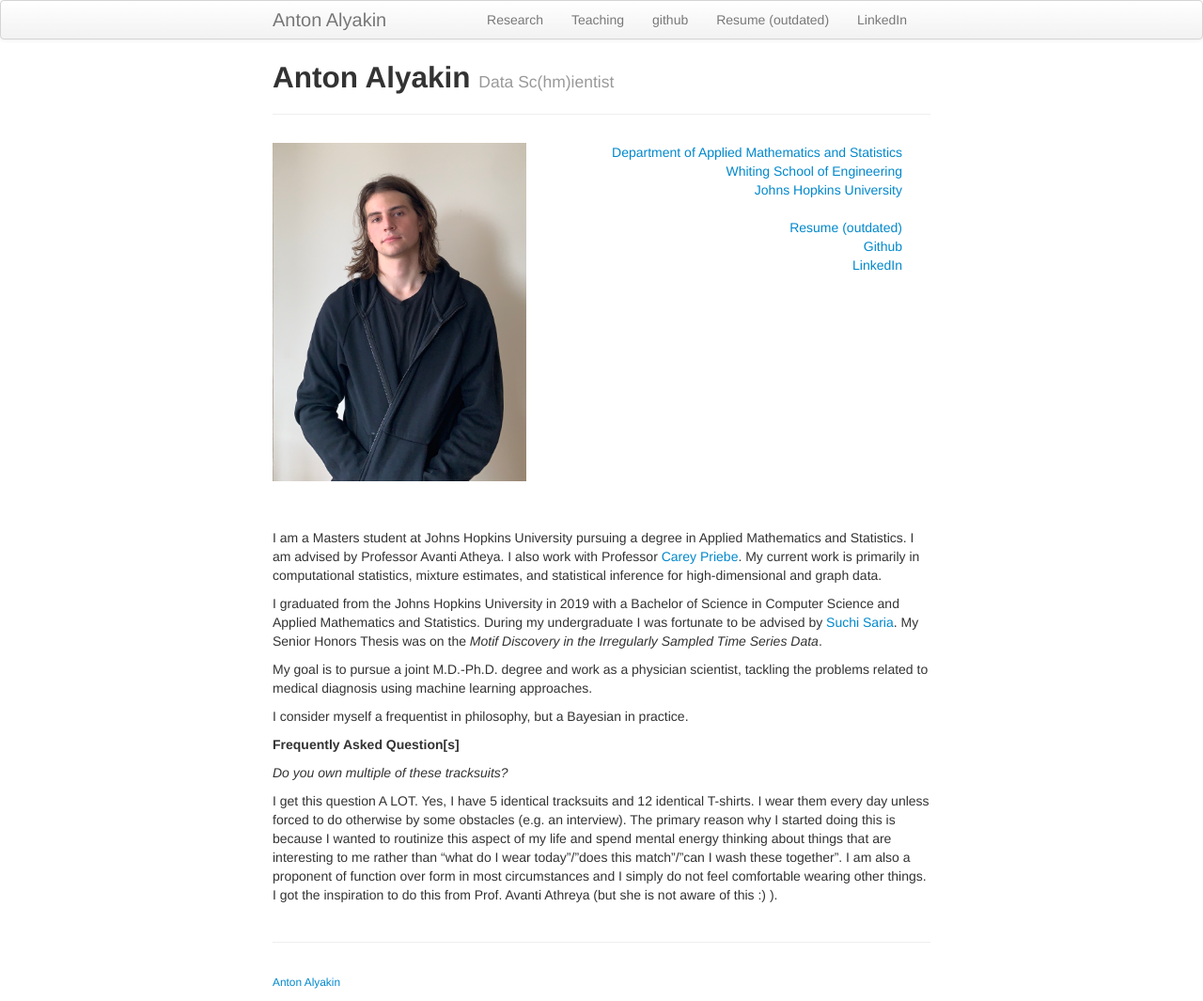
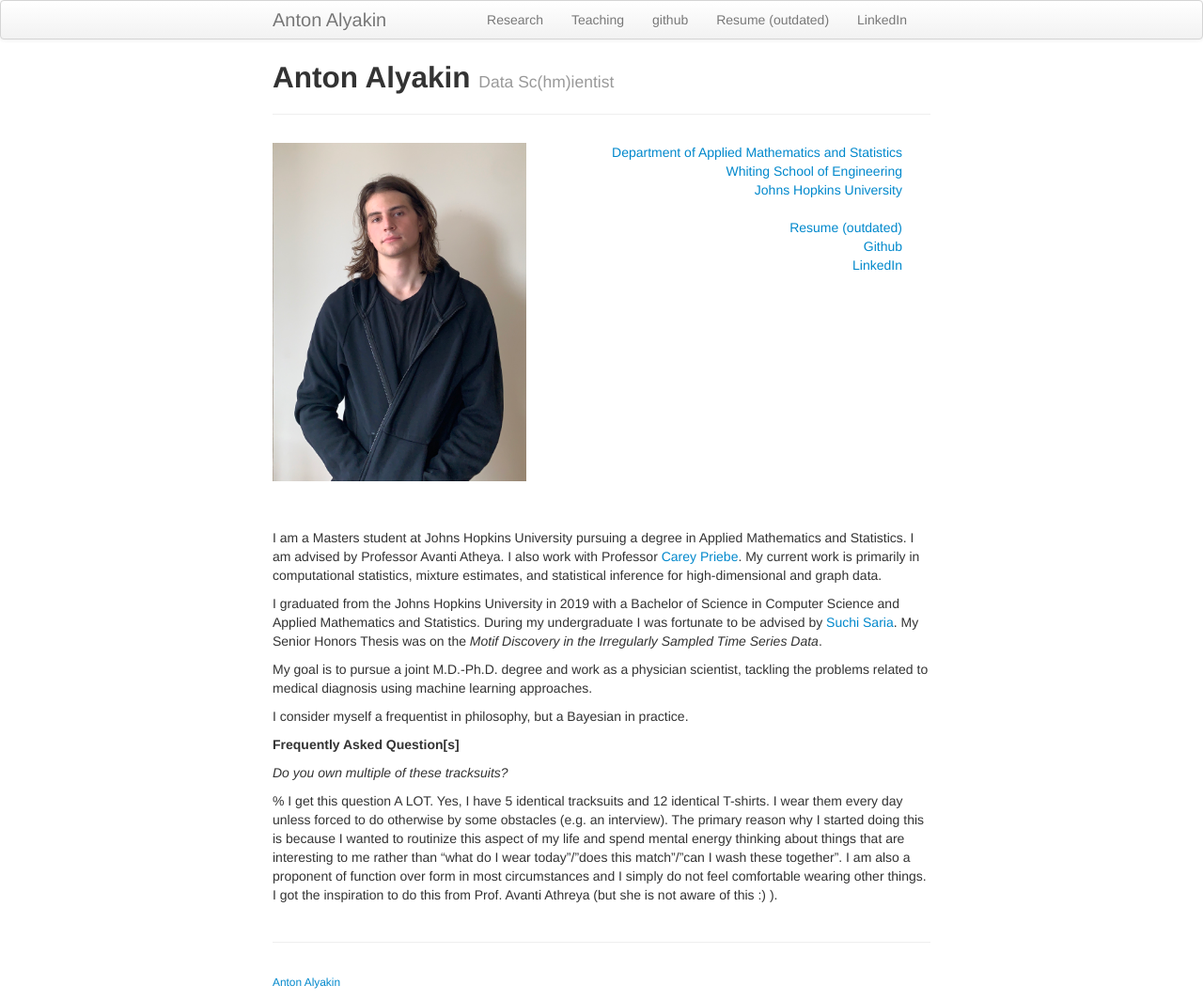
Before and after one commit to alyakin314/alyakin314.github.io, a Jekyll site: the page built from index.md, in a window 1280 px wide. Shown: the whole page at 94% size. Built offline with Jekyll 4.4.1, drawn with Linux system fonts in a browser that asks for light colours.

```diff
--- a/index.md
+++ b/index.md
@@ -48,7 +48,7 @@ I consider myself a frequentist in philosophy, but a Bayesian in practice.
 
 *Do you own multiple of these tracksuits?*
 
-I get this question A LOT.
+% I get this question A LOT.
 Yes, I have 5 identical tracksuits and 12 identical T-shirts.
 I wear them every day unless forced to do otherwise by some obstacles (e.g. an
 interview).
```
